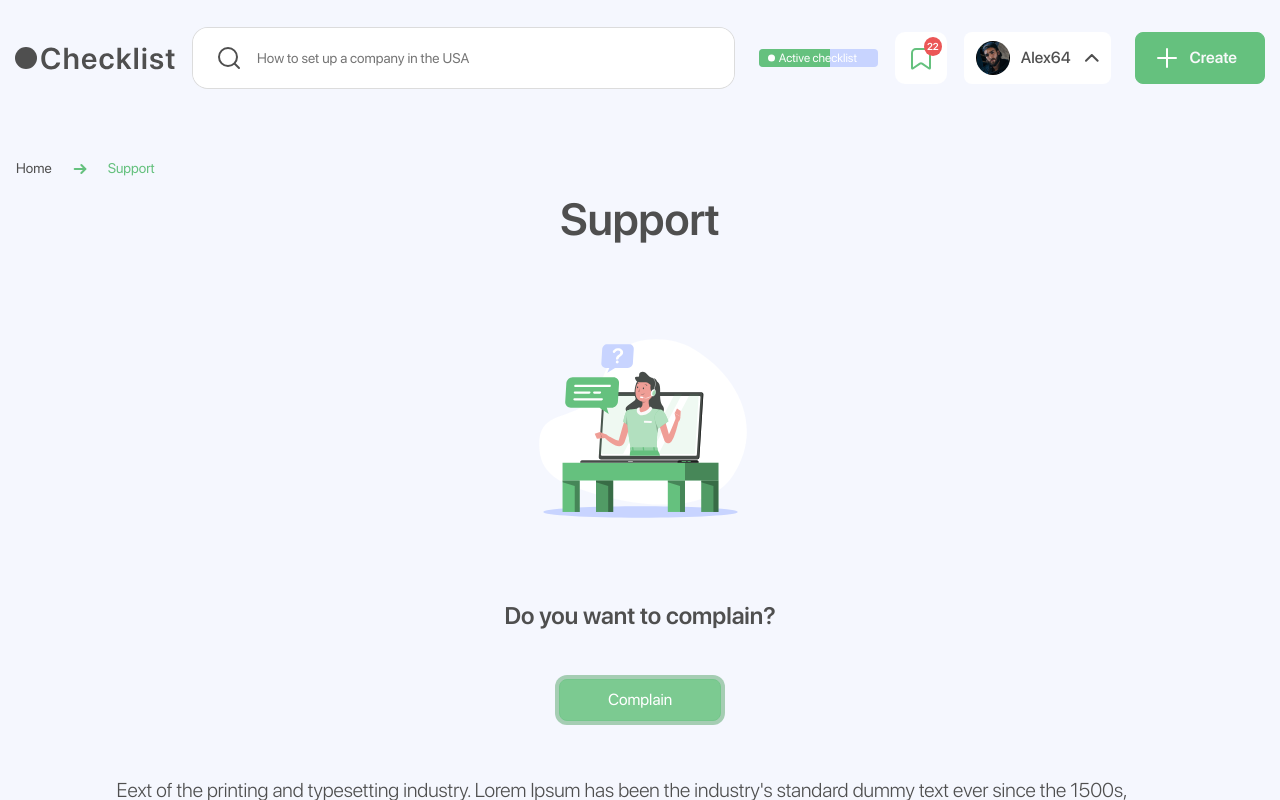
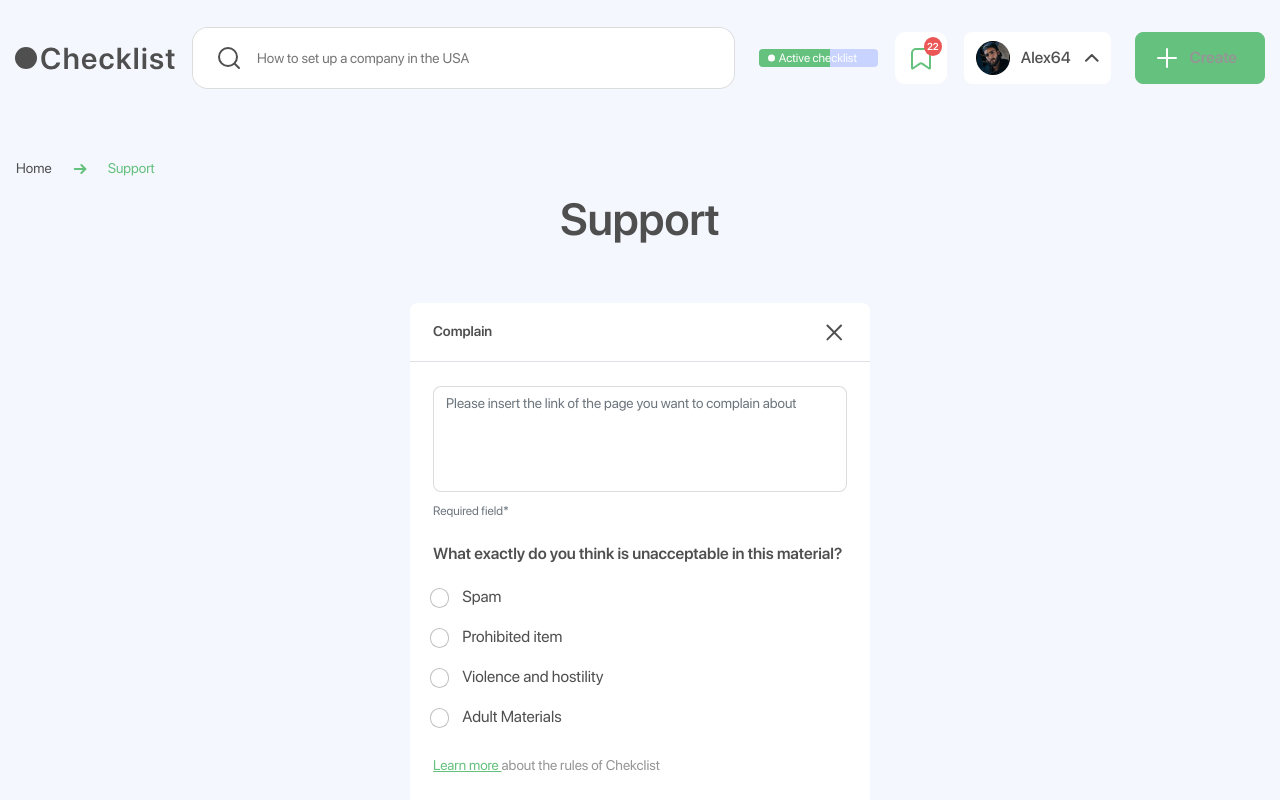
Before and after one commit to Action007/test-07.11.2022-, a React (Create React App) app: page /Support in a window 1280 px wide. Both pictures are taken after a click on the button "Сomplain". Shown: the top 800 px of the page. Built offline with nearby package versions, Linux system fonts and the light colour scheme.

Commit message:
added support form

```diff
--- a/src/components/Support/Support.jsx
+++ b/src/components/Support/Support.jsx
@@ -1,16 +1,23 @@
-import React from "react";
+import React, { useState } from "react";
 import { Button } from "react-bootstrap";
 import Breadcrumbs from "../Breadcrumbs/Breadcrumbs";
 import "./Support.scss";
 import SupportImg from "../../assets/images/content/support.svg";
+import SupportForm from "./SupportForm/SupportForm";
 
 const breadcrumbs = [{ title: "Support" }];
 
-const Support = () => (
+const Support = () => {
+  const [support, setSupport] = useState(false);
+  const supportHandler = () => setSupport((prevState) => !prevState);
+
+  return (
     <div className="support">
       <Breadcrumbs breadcrumbs={breadcrumbs} />
       <div className="wrapper">
         <h2 className="mb-6 display-4 text-center SFPro-600">Support</h2>
+        {!support ? (
+          <>
             <div className="support__img mb-5 mx-auto">
               <img src={SupportImg} alt="The man put his hand on the safe" />
             </div>
@@ -18,23 +25,32 @@ const Support = () => (
               Do you want to complain?
             </h3>
             <div className="text-center mb-6">
-        <Button className="text-white px-5 py-2 br-8" variant="primary">
+              <Button
+                className="text-white px-5 py-2 br-8"
+                onClick={supportHandler}
+                variant="primary"
+              >
                 Сomplain
               </Button>
             </div>
             <p className="support__text SFPro-300 display-7">
-        Еext of the printing and typesetting industry. Lorem Ipsum has been the
-        industry&apos;s standard dummy text ever since the 1500s, when an
-        unknown printer took a galley of type and scrambled it to make a type
-        specimen book. It has survived not only five centuries, but also the
-        leap into electronic typesetting, remaining essentially unchanged. It
-        was popularised in the 1960s with the release of Letraset sheets
-        containing Lorem Ipsum passages, and more recently with desktop
-        publishing software like Aldus PageMaker including versions of Lorem
-        Ipsum.
+              Еext of the printing and typesetting industry. Lorem Ipsum has
+              been the industry&apos;s standard dummy text ever since the 1500s,
+              when an unknown printer took a galley of type and scrambled it to
+              make a type specimen book. It has survived not only five
+              centuries, but also the leap into electronic typesetting,
+              remaining essentially unchanged. It was popularised in the 1960s
+              with the release of Letraset sheets containing Lorem Ipsum
+              passages, and more recently with desktop publishing software like
+              Aldus PageMaker including versions of Lorem Ipsum.
             </p>
+          </>
+        ) : (
+          <SupportForm onSupportHandler={supportHandler} />
+        )}
       </div>
     </div>
   );
+};
 
 export default Support;
--- a/src/components/Support/Support.scss
+++ b/src/components/Support/Support.scss
@@ -1,3 +1,5 @@
+@import "../../global-styles/_variables.scss";
+
 .support {
   padding-bottom: 100px;
 
--- /dev/null
+++ b/src/components/Support/SupportForm/SupportForm.jsx
@@ -0,0 +1,131 @@
+import React, { useRef, useState } from "react";
+import { Button } from "react-bootstrap";
+import "./SupportForm.scss";
+import { ReactComponent as CloseSvg } from "../../../assets/svg/close.svg";
+
+const SupportForm = ({ onSupportHandler }) => {
+  const field = useRef();
+  const [empty, setEmpty] = useState(false);
+
+  const submitHandler = (e) => {
+    e.preventDefault();
+    setEmpty(false);
+    if (field.current.value.length) return;
+    setEmpty(true);
+  };
+
+  return (
+    <div className="support-form bg-white br-8">
+      <div className="support-form__wrap d-flex justify-content-between align-items-center mb-4 pb-3 border-bottom">
+        <span className="SFPro-600">Complain</span>
+        <button onClick={onSupportHandler} type="button">
+          <CloseSvg />
+        </button>
+      </div>
+      <form className="support-form__form" onSubmit={(e) => submitHandler(e)}>
+        <label htmlFor="exampleInputText" className="w-100">
+          <textarea
+            className={`support-form__textarea form-control ${
+              empty && "border-danger"
+            }`}
+            type="text"
+            id="exampleInputText"
+            aria-describedby="textHelp"
+            placeholder="Please insert the link of the page you want to complain about"
+            ref={field}
+          />
+        </label>
+        <small
+          className={`form-text mb-4 d-block ${empty && "text-danger"}`}
+          id="textHelp"
+        >
+          Required field*
+        </small>
+        <p className="SFPro-600 display-8 mb-4">
+          What exactly do you think is unacceptable in this material?
+        </p>
+        <div className="form-check mb-3">
+          <label
+            className="form-check-label display-8"
+            htmlFor="flexRadioDefault1"
+          >
+            <input
+              className="form-check-input"
+              type="radio"
+              name="flexRadioDefault"
+              id="flexRadioDefault1"
+            />
+            Spam
+          </label>
+        </div>
+        <div className="form-check mb-3">
+          <label
+            className="form-check-label display-8"
+            htmlFor="flexRadioDefault2"
+          >
+            <input
+              className="form-check-input"
+              type="radio"
+              name="flexRadioDefault"
+              id="flexRadioDefault2"
+            />
+            Prohibited item
+          </label>
+        </div>
+        <div className="form-check mb-3">
+          <label
+            className="form-check-label display-8"
+            htmlFor="flexRadioDefault3"
+          >
+            <input
+              className="form-check-input"
+              type="radio"
+              name="flexRadioDefault"
+              id="flexRadioDefault3"
+            />
+            Violence and hostility
+          </label>
+        </div>
+        <div className="form-check mb-4">
+          <label
+            className="form-check-label display-8"
+            htmlFor="flexRadioDefault4"
+          >
+            <input
+              className="form-check-input"
+              type="radio"
+              name="flexRadioDefault"
+              id="flexRadioDefault4"
+            />
+            Adult Materials
+          </label>
+        </div>
+        <span className="mb-4 d-block text-light">
+          <a className="support-form__link text-primary" href="/#">
+            Learn more&nbsp;
+          </a>
+          about the rules of Chekclist
+        </span>
+        <div className="support-form__buttons">
+          <Button
+            className="support-form__button py-2 text-dark br-8"
+            onClick={onSupportHandler}
+            variant="secondary"
+            type="submit"
+          >
+            Cancel
+          </Button>
+          <Button
+            className="support-form__button py-2 text-white br-8"
+            variant="primary"
+            type="submit"
+          >
+            Submit a complaint
+          </Button>
+        </div>
+      </form>
+    </div>
+  );
+};
+
+export default SupportForm;
--- /dev/null
+++ b/src/components/Support/SupportForm/SupportForm.scss
@@ -0,0 +1,51 @@
+.support-form {
+  max-width: 460px;
+  width: 100%;
+  margin: 0 auto;
+
+  &__wrap {
+    padding: 16px 23px;
+  }
+
+  &__form {
+    padding: 0 23px 35px;
+  }
+
+  &__textarea {
+    width: 100%;
+    height: 106px;
+    resize: none;
+    border-radius: 8px;
+    border: 1px solid #b9b9b980;
+
+    &::placeholder {
+      font-size: 14px;
+    }
+  }
+
+  .form-check-input {
+    width: 1.2em;
+    height: 1.2em;
+    margin-right: 13px;
+    margin-top: 1px;
+  }
+
+  &__link {
+    text-decoration: underline;
+  }
+
+  &__buttons {
+    display: flex;
+    justify-content: center;
+  }
+
+  &__button {
+    max-width: 183px;
+    width: 100%;
+    height: 40px;
+
+    &:first-child {
+      margin-right: 8px;
+    }
+  }
+}
--- a/src/global-styles/_global.scss
+++ b/src/global-styles/_global.scss
@@ -51,6 +51,14 @@ a {
   color: inherit;
 }
 
+button {
+  border: none;
+  outline: transparent;
+  cursor: pointer;
+  background: none;
+  padding: 0;
+}
+
 .wrapper {
   max-width: 1047px;
   margin: 0 auto;
--- a/src/global-styles/_variables.scss
+++ b/src/global-styles/_variables.scss
@@ -1,23 +1,33 @@
 $primary: #65c17e;
 $warning: #eb5757;
 $dark: #4f4f4f;
+$secondary: #f2f2f2;
+$light: #959595;
 
 $display-font-sizes: (
-  1: 5rem, // Can be changed
-  2: 4.5rem, // Can be changed
-  3: 4rem, // Can be changed
-  4: 2.8rem, //Can't be changed. Already in use
-  5: 2rem, // Can be changed
-  6: 1.5rem, //Can't be changed. Already in use
-  7: 1.25rem, //Can't be changed. Already in use
-  8: 1rem, //Can't be changed. Already in use
+  1: 5rem,
+  // Can be changed
+  2: 4.5rem,
+  // Can be changed
+  3: 4rem,
+  // Can be changed
+  4: 2.8rem,
+  //Can't be changed. Already in use
+  5: 2rem,
+  // Can be changed
+  6: 1.5rem,
+  //Can't be changed. Already in use
+  7: 1.25rem,
+  //Can't be changed. Already in use
+  8: 1rem,
+  //Can't be changed. Already in use
 );
 
 $spacer: 1rem;
 $spacers: (
   0: 0,
-  1: $spacer * .25,
-  2: $spacer * .5,
+  1: $spacer * 0.25,
+  2: $spacer * 0.5,
   3: $spacer,
   4: $spacer * 1.5,
   5: $spacer * 3,
```
Also changed, not shown: src/assets/svg/close.svg (added). Lines whose indentation alone changed are shown as unchanged.
